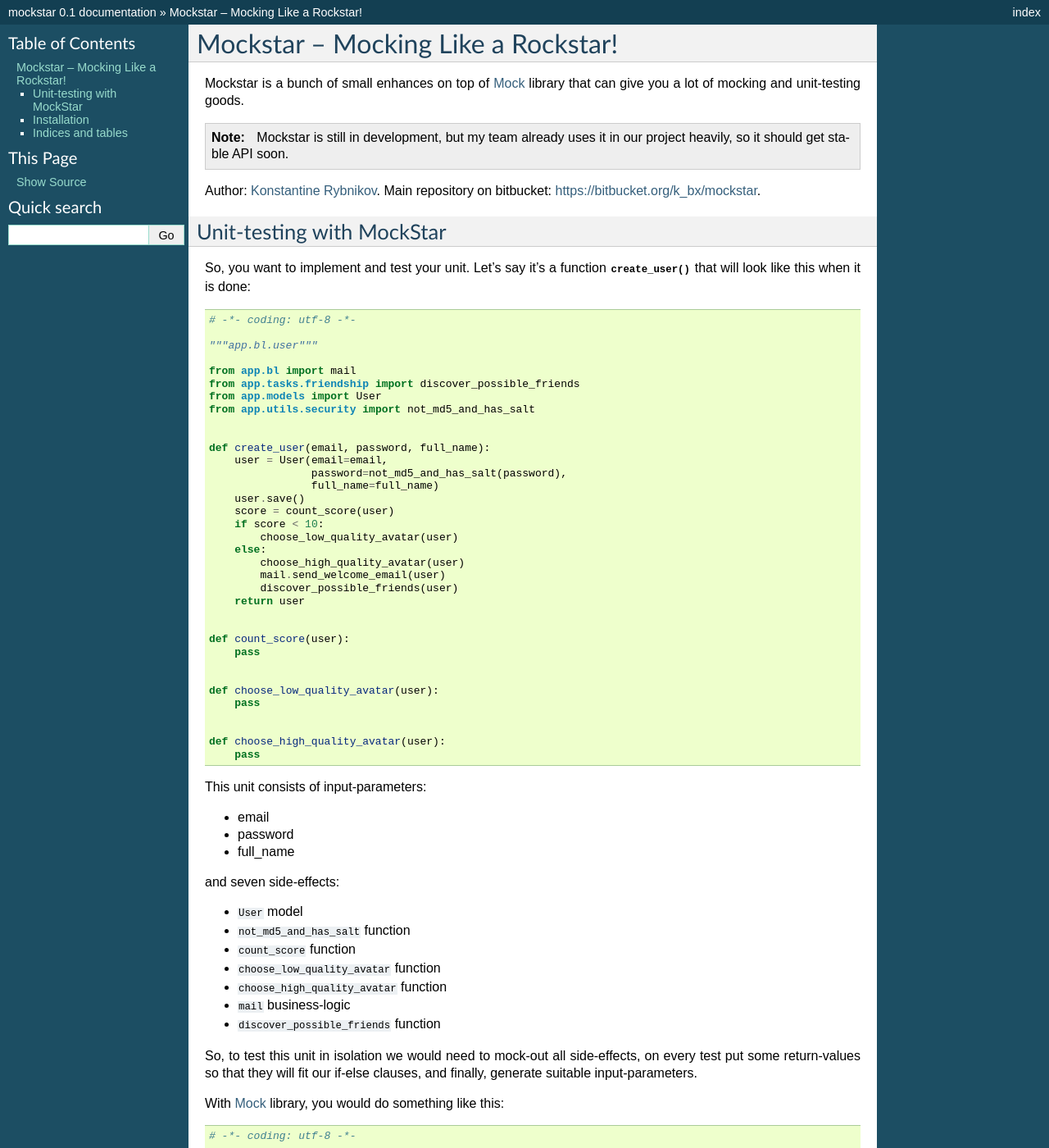
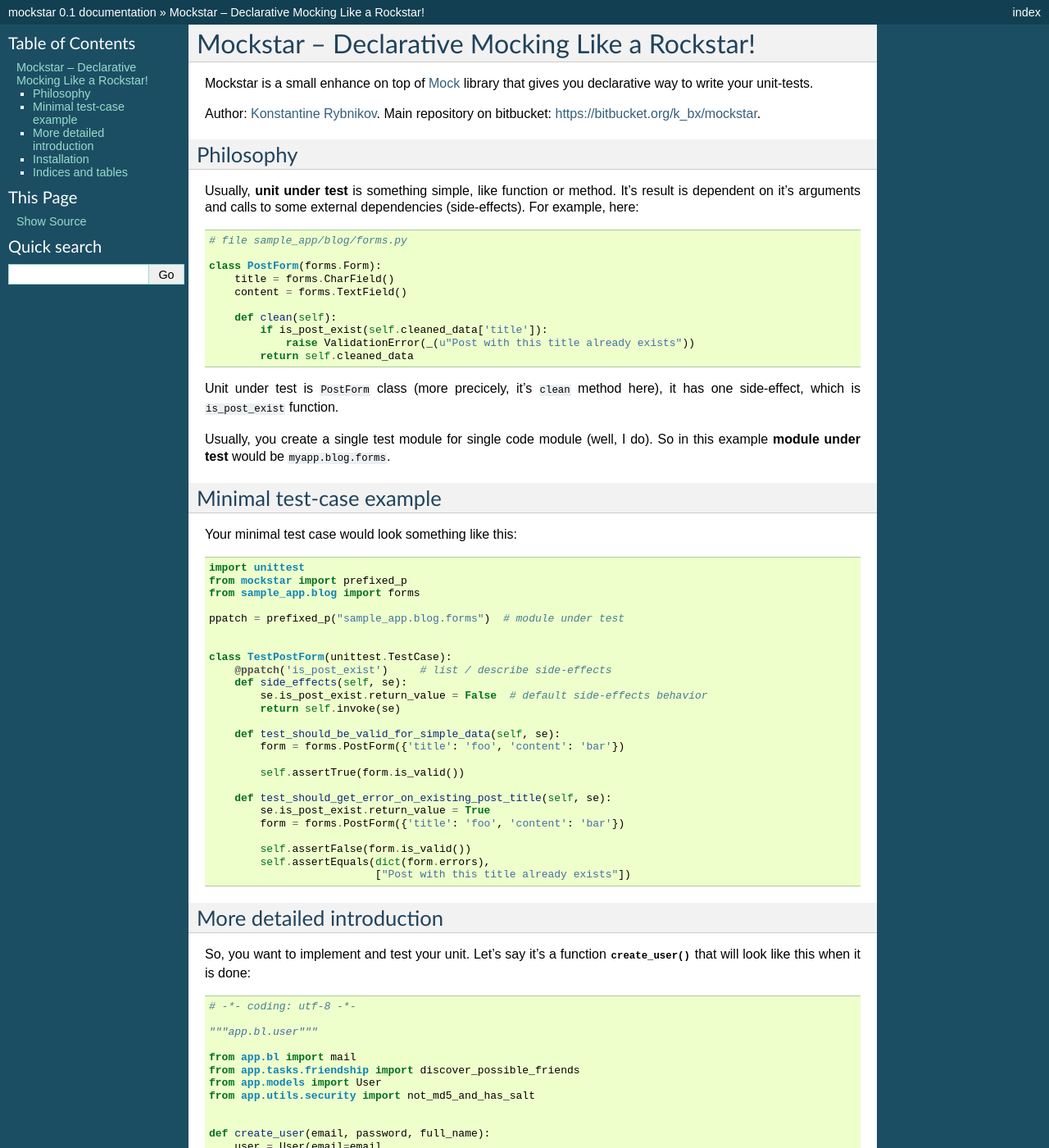
Before and after one commit to k-bx/mockstar, a Sphinx documentation site: the page built from docs/index.rst, in a window 1280 px wide and 1400 px high. Shown: the whole window at 82% size. Built offline with Sphinx 7.4.7, drawn with Linux system fonts in a browser that asks for light colours; some of the changed text lies outside the part shown.

Commit message:
put some love into doc update

```diff
--- /dev/null
+++ b/docs/code/minimal_example.py
@@ -0,0 +1,25 @@
+import unittest
+from mockstar import prefixed_p
+from sample_app.blog import forms
+
+ppatch = prefixed_p("sample_app.blog.forms")  # module under test
+
+
+class TestPostForm(unittest.TestCase):
+    @ppatch('is_post_exist')     # list / describe side-effects
+    def side_effects(self, se):
+        se.is_post_exist.return_value = False  # default side-effects behavior
+        return self.invoke(se)
+
+    def test_should_be_valid_for_simple_data(self, se):
+        form = forms.PostForm({'title': 'foo', 'content': 'bar'})
+
+        self.assertTrue(form.is_valid())
+
+    def test_should_get_error_on_existing_post_title(self, se):
+        se.is_post_exist.return_value = True
+        form = forms.PostForm({'title': 'foo', 'content': 'bar'})
+
+        self.assertFalse(form.is_valid())
+        self.assertEquals(dict(form.errors),
+                          ["Post with this title already exists"])
--- /dev/null
+++ b/docs/code/philosophy.py
@@ -0,0 +1,10 @@
+# file sample_app/blog/forms.py
+
+class PostForm(forms.Form):
+    title = forms.CharField()
+    content = forms.TextField()
+
+    def clean(self):
+        if is_post_exist(self.cleaned_data['title']):
+            raise ValidationError(_(u"Post with this title already exists"))
+        return self.cleaned_data
--- a/docs/index.rst
+++ b/docs/index.rst
@@ -3,25 +3,43 @@
    You can adapt this file completely to your liking, but it should at least
    contain the root `toctree` directive.
 
-======================================
- Mockstar -- Mocking Like a Rockstar!
-======================================
+Mockstar -- Declarative Mocking Like a Rockstar!
+================================================
 
-Mockstar is a bunch of small enhances on top of `Mock
-<http://www.voidspace.org.uk/python/mock/mock.html>`_ library that can
-give you a lot of mocking and unit-testing goods.
-
-.. note::
-
-   Mockstar is still in development, but my team already uses it in
-   our project heavily, so it should get stable API soon.
+Mockstar is a small enhance on top of `Mock
+<http://www.voidspace.org.uk/python/mock/mock.html>`_ library that
+gives you declarative way to write your unit-tests.
 
 Author: `Konstantine Rybnikov <http://redhotchilipython.com/>`_. Main
 repository on bitbucket: `https://bitbucket.org/k_bx/mockstar
 <https://bitbucket.org/k_bx/mockstar>`_.
 
-Unit-testing with MockStar
-==========================
+Philosophy
+----------
+
+Usually, **unit under test** is something simple, like function or
+method. It's result is dependent on it's arguments and calls to some
+external dependencies (side-effects). For example, here:
+
+.. literalinclude:: code/philosophy.py
+
+Unit under test is ``PostForm`` class (more precicely, it's ``clean``
+method here), it has one side-effect, which is ``is_post_exist``
+function.
+
+Usually, you create a single test module for single code module (well,
+I do). So in this example **module under test** would be
+``myapp.blog.forms``.
+
+Minimal test-case example
+-------------------------
+
+Your minimal test case would look something like this:
+
+.. literalinclude:: code/minimal_example.py
+
+More detailed introduction
+--------------------------
 
 So, you want to implement and test your unit. Let's say it's a
 function :func:`create_user` that will look like this when it is done:
@@ -69,11 +87,11 @@
 
 .. literalinclude:: code/unit_test_mockstar.py
 
-I hope you like mockstar's aspiration to fight copy-paste and useless
-typing.
+I hope you like mockstar's aspiration to get declarative way of
+writing unit-tests and reduce of copypasta.
 
 Installation
-============
+------------
 
 To install mockstar, just type::
 
@@ -86,7 +104,7 @@
       :maxdepth: 2
 
 Indices and tables
-==================
+------------------
 
 * :ref:`genindex`
 * :ref:`modindex`
--- a/mockstar.py
+++ b/mockstar.py
@@ -35,8 +35,8 @@
 
 def p(*args, **kw):
     """
-    Acts like :func:``mock.patch``, but passes side-effects (patched mocks)
-    into special dict-like ``se`` parameter.
+    Acts like :func:``mock.patch``, but passes side-effects (patched
+    mocks) into special dict-like ``se`` parameter.
     """
     def rv_decorator(fn):
         new_patchers = []
--- a/setup.py
+++ b/setup.py
@@ -7,7 +7,7 @@
     LONG_DESCRIPTION = f.read()
 
 setup(name='mockstar',
-      version='0.1.10',
+      version='0.1.11',
       description=DESCRIPTION,
       long_description=LONG_DESCRIPTION,
       author='Konstantine Rybnikov',
```
